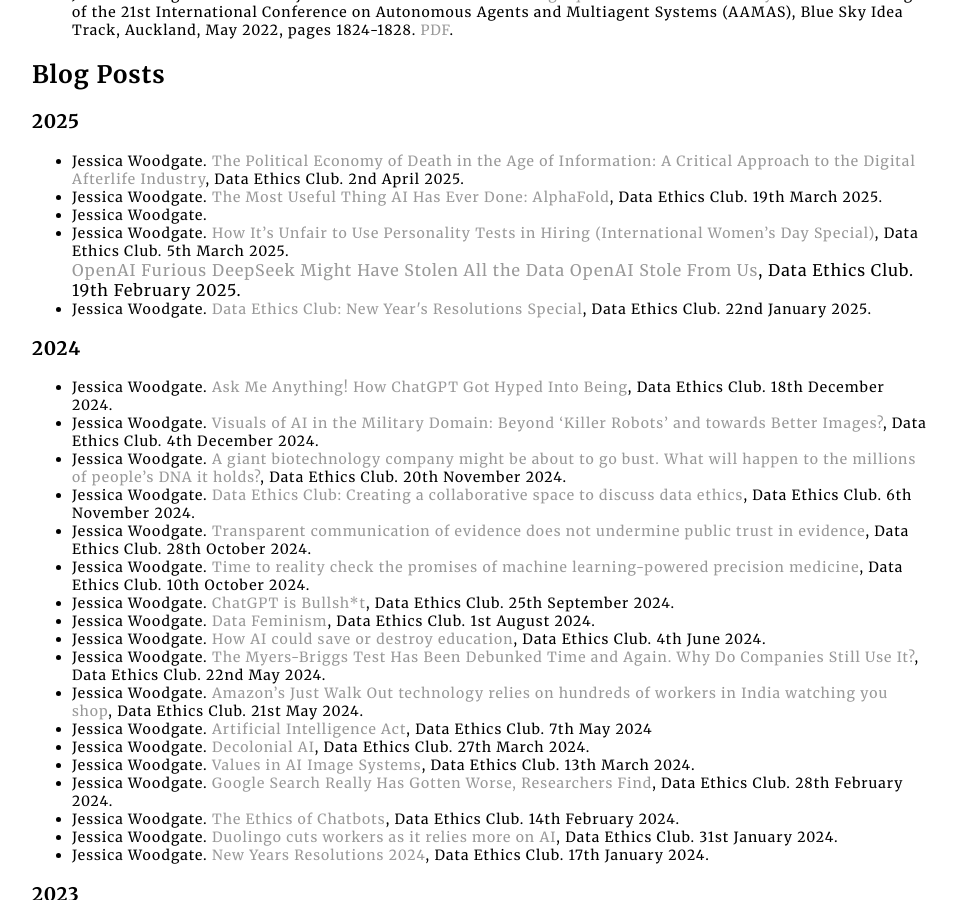
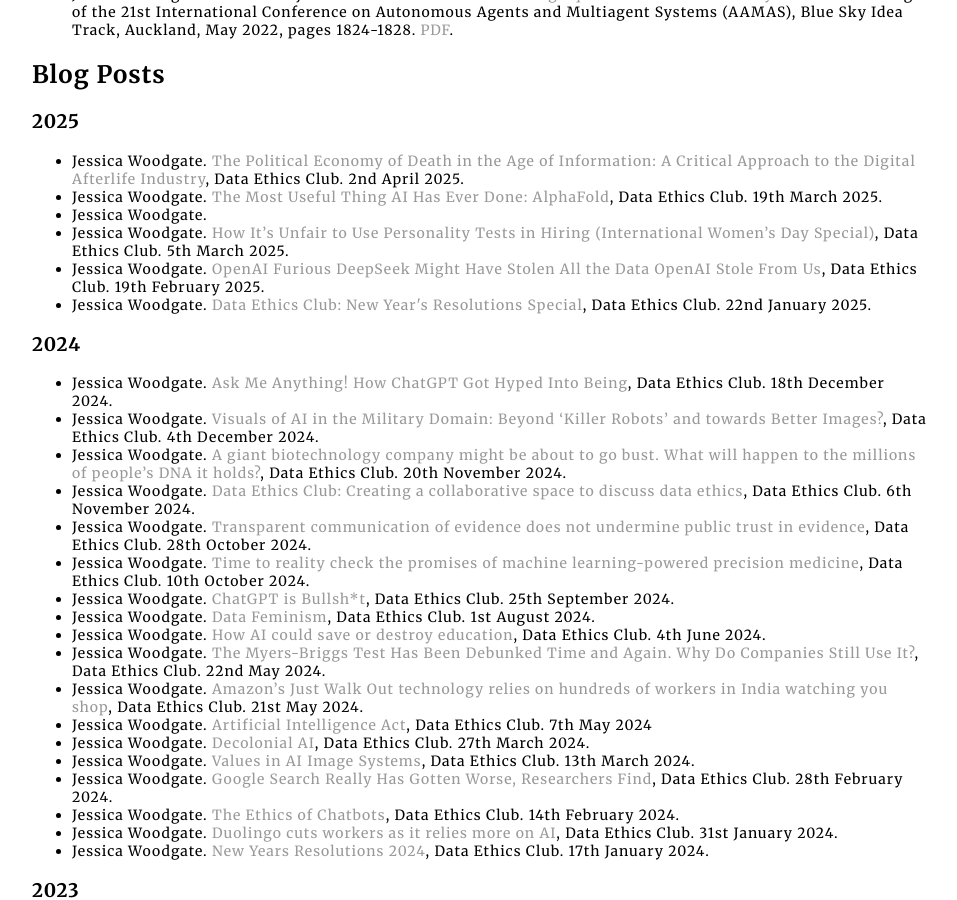
Before and after one commit to jessica-woodgate/jessica-woodgate.github.io, a Jekyll site: the page built from docs/publications/index.html, in a window 1280 px wide and 900 px high, scrolled down 727 px. Shown: the whole window, without its empty margins (160-1117 px from the left). Built offline with Jekyll 4.4.1, drawn with Linux system fonts in a browser that asks for light colours.

Commit message:
bullet point

```diff
--- a/docs/publications/index.html
+++ b/docs/publications/index.html
@@ -68,6 +68,7 @@
                 <a href="https://dataethicsclub.com/write_ups/2025-03-05_writeup.html">How It’s Unfair to Use Personality Tests in Hiring (International Women’s Day Special)</a>,
                 Data Ethics Club. 5th March 2025.
             </li>
+            <li>Jessica Woodgate.
                 <a href="https://dataethicsclub.com/write_ups/2025-02-19_writeup.html">OpenAI Furious DeepSeek Might Have Stolen All the Data OpenAI Stole From Us</a>,
                 Data Ethics Club. 19th February 2025.
             </li>
```
